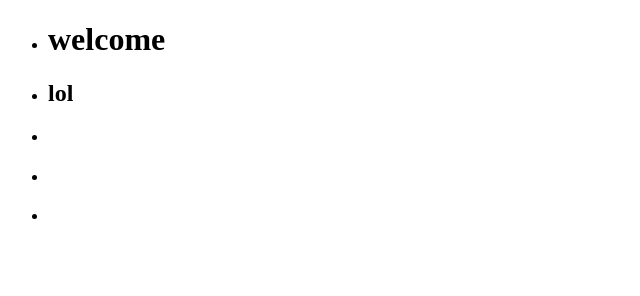
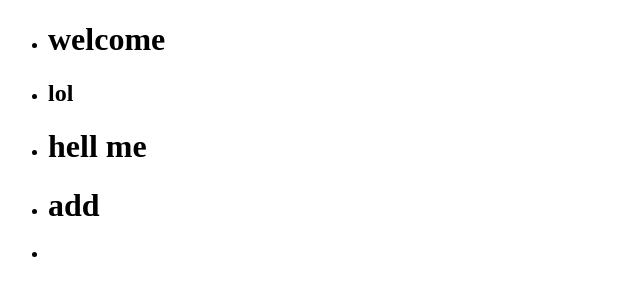
Before and after one commit to FlarrowVerse/Codelobby, a plain HTML site: page index.html in a window 1280 px wide. Shown: the whole page, without its empty margins (0-640 px from the left). Drawn offline with Linux system fonts and the light colour scheme.

Commit message:
updated index.html

```diff
--- a/index.html
+++ b/index.html
@@ -13,10 +13,10 @@
         <h2>lol</h2>
       </li>
       <li>
-        <h1></h1>
+        <h1>hell me</h1>
       </li>
       <li>
-        <h1></h1>
+        <h1>add</h1>
       </li>
       <li>
         <h1></h1>
```
